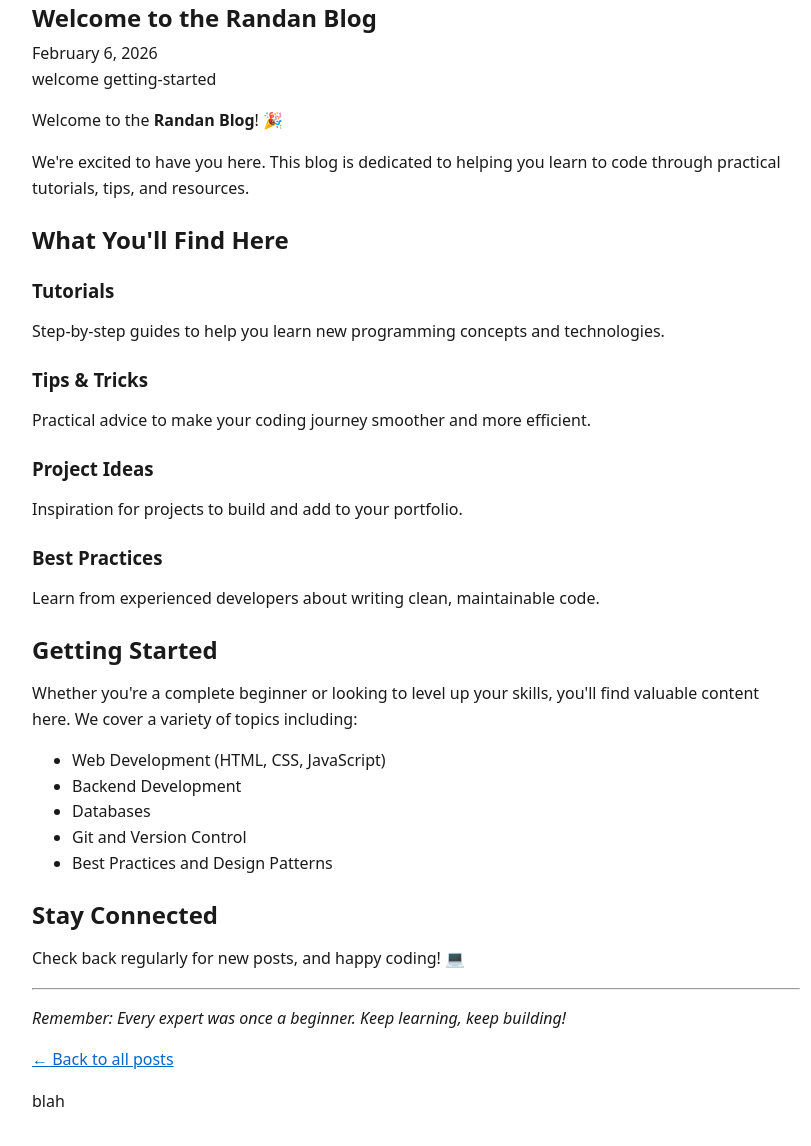
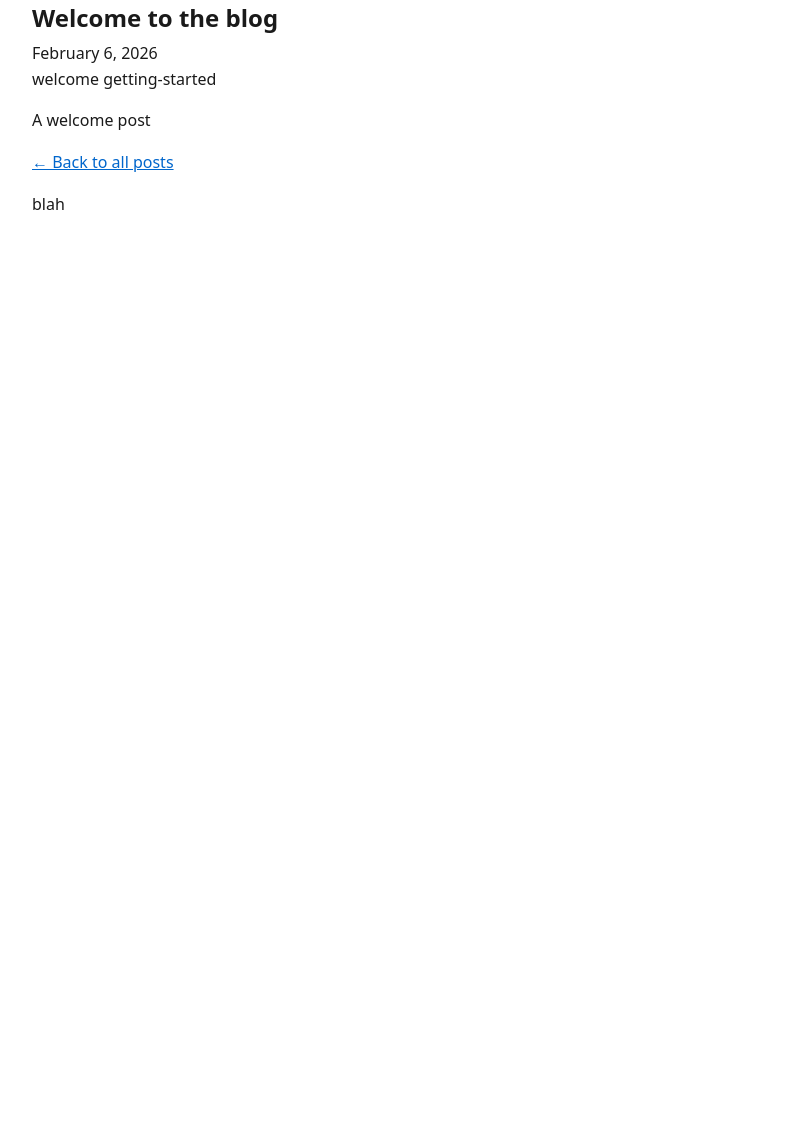
Before and after one commit to SueSmith/randan, an Eleventy site: page blog/posts/welcome.md in a window 1280 px wide. Shown: the part 184-1330 px from the top of the page, without its empty margins (224-1035 px from the left). After the commit the page ends 800 px from the top, so only its background shows below. Built offline with nearby package versions, Linux system fonts and the light colour scheme; Eleventy itself is replaced by a stand-in of ours; files that its build step writes are made by us from their sources.

Commit message:
Revise welcome post title and description

```diff
--- a/blog/posts/welcome.md
+++ b/blog/posts/welcome.md
@@ -1,46 +1,12 @@
 ---
 layout: post.njk
-title: Welcome to the Randan Blog
+title: Welcome to the blog
 date: 2026-02-06
 tags:
   - posts
   - welcome
   - getting-started
-description: Welcome to Randan! This is your first step towards mastering coding.
+description: Welcome
 ---
 
-Welcome to the **Randan Blog**! 🎉
-
-We're excited to have you here. This blog is dedicated to helping you learn to code through practical tutorials, tips, and resources.
-
-## What You'll Find Here
-
-### Tutorials
-Step-by-step guides to help you learn new programming concepts and technologies.
-
-### Tips & Tricks
-Practical advice to make your coding journey smoother and more efficient.
-
-### Project Ideas
-Inspiration for projects to build and add to your portfolio.
-
-### Best Practices
-Learn from experienced developers about writing clean, maintainable code.
-
-## Getting Started
-
-Whether you're a complete beginner or looking to level up your skills, you'll find valuable content here. We cover a variety of topics including:
-
-- Web Development (HTML, CSS, JavaScript)
-- Backend Development
-- Databases
-- Git and Version Control
-- Best Practices and Design Patterns
-
-## Stay Connected
-
-Check back regularly for new posts, and happy coding! 💻
-
----
-
-*Remember: Every expert was once a beginner. Keep learning, keep building!*
+A welcome post
```
